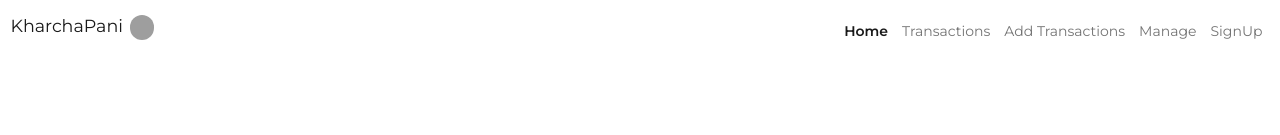
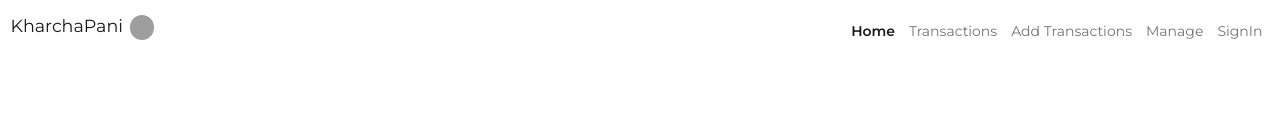
Before and after one commit to darkNoivern/KharchaPani, a React (Create React App) app: page / in a window 1280 px wide. Shown: the top 135 px of the page. Built offline with nearby package versions, Linux system fonts and the light colour scheme; grey boxes are pictures that could not be loaded.

Commit message:
sign in status

```diff
--- a/src/components/Navbar.jsx
+++ b/src/components/Navbar.jsx
@@ -144,7 +144,7 @@ const Navbar = (props) => {
                                             activeclassname="active"
                                             className="nav-link d-sm-none">
                                             <span data-bs-target="#navbarNav" data-bs-toggle="collapse">
-                                                SignUp
+                                                SignIn
                                             </span>
                                         </NavLink>
                                         <NavLink
@@ -152,7 +152,7 @@ const Navbar = (props) => {
                                             activeclassname="active"
                                             className="nav-link d-none d-sm-block">
                                             <span>
-                                                SignUp
+                                                SignIn
                                             </span>
                                         </NavLink>
                                     </li>
```
